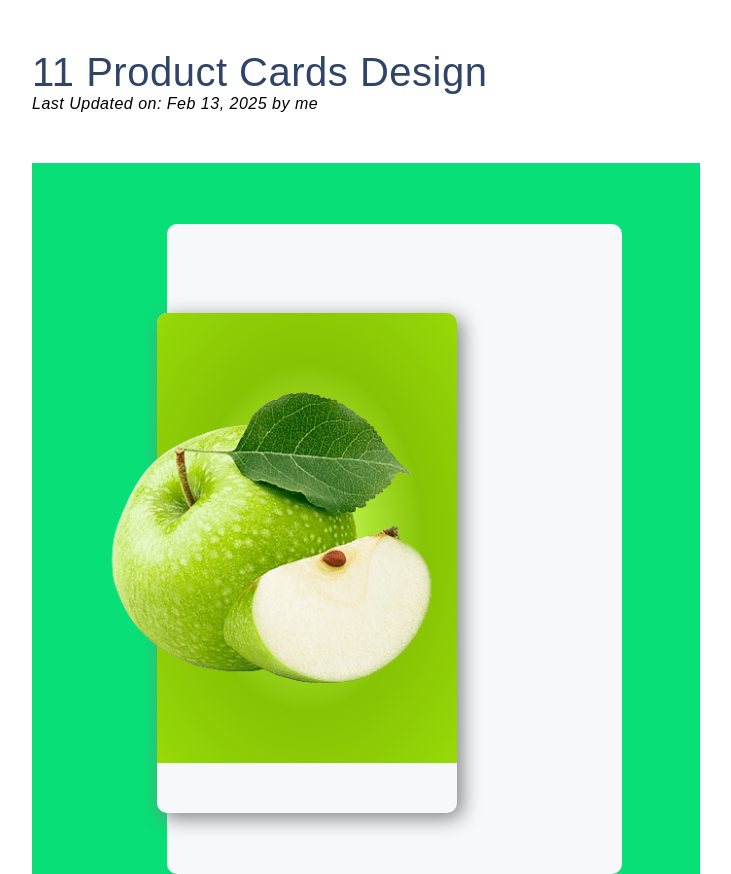
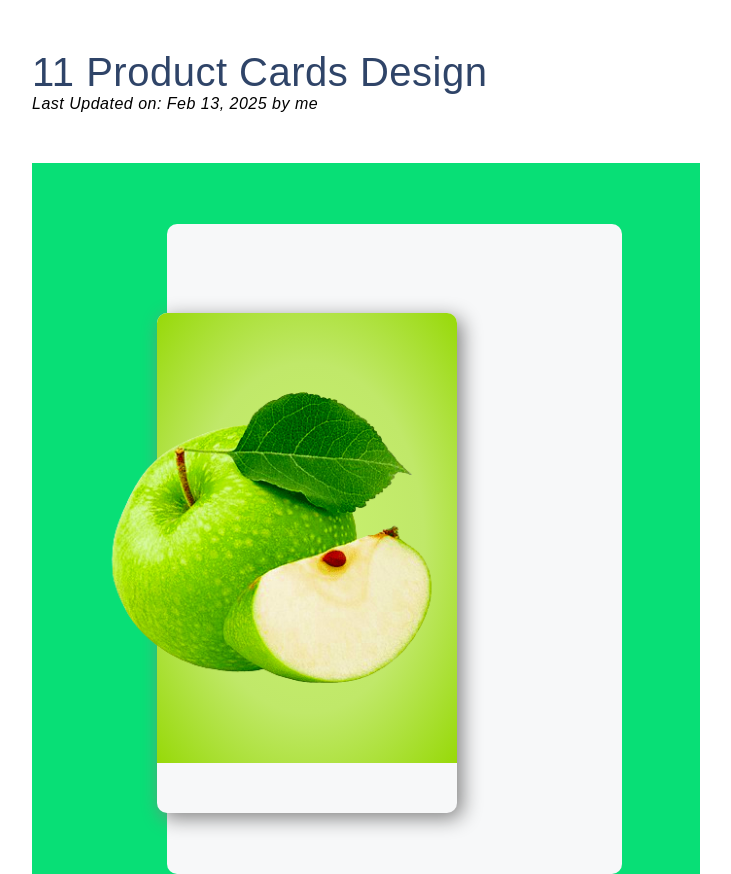
Before and after one commit to krishnanandgithub/product-card, a plain HTML site: page index.html in a window 1280 px wide. Shown: the top 874 px of the page, without its empty margins (274-1005 px from the left). Drawn offline with Linux system fonts and the light colour scheme.

Commit message:
modified

```diff
--- a/index.html
+++ b/index.html
@@ -117,8 +117,8 @@
         height: 90%;
         border-radius: 10px 10px 0px 0px;
         background-image: radial-gradient(
-          #c7fb57 10%,
-          #86c304 55%,
+          #c7f06e 10%,
+          #c0e869 55%,
           #97d908 100%
         );
       }
@@ -127,10 +127,7 @@
         height: 350px;
         margin: 50px 50px 0px -60px;
         padding: 0px;
-
-
-        /* background-color: #a9e232; */
-      }
+        }
     </style>
   </head>
   <body>
@@ -141,7 +138,7 @@
         <div class="floating">
           <img
             class="fruit"
-            src="images/apple-png-removebg-preview.png"
+            src="images/image.png"
             alt=""
           />
           <div class="item-pic"></div>
```
Also changed, not shown: images/image.png (added).
